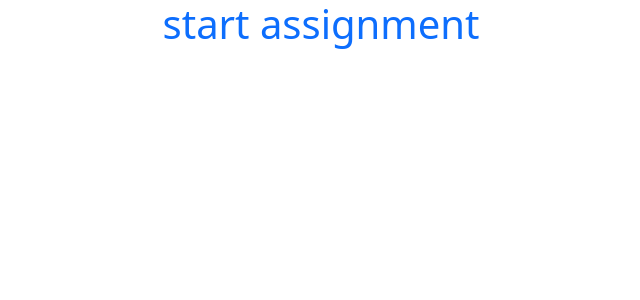
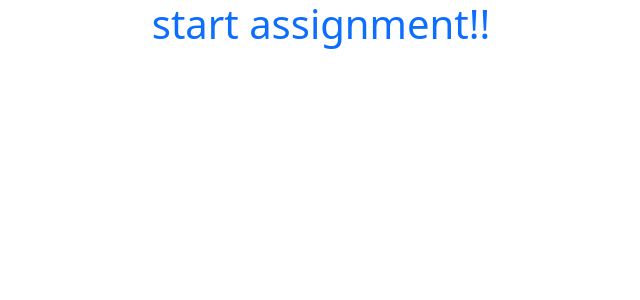
Before and after one commit to Nadim44/study-client-repo-10, a React (Create React App) app: page / in a window 1280 px wide. Shown: the top 300 px of the page, without its empty margins (319-959 px from the left). Built offline with nearby package versions, Linux system fonts and the light colour scheme.

Commit message:
title added

```diff
--- a/public/index.html
+++ b/public/index.html
@@ -22,7 +22,7 @@
       work correctly both with client-side routing and a non-root public URL.
       Learn how to configure a non-root public URL by running `npm run build`.
     -->
-  <title>React App</title>
+  <title>Study World</title>
 </head>
 
 <body>
--- a/src/App.js
+++ b/src/App.js
@@ -3,7 +3,7 @@ import './App.css';
 function App() {
   return (
     <div className="App">
-      <h1 className='text-primary'>start assignment</h1>
+      <h1 className='text-primary'>start assignment!!</h1>
     </div>
   );
 }
```
